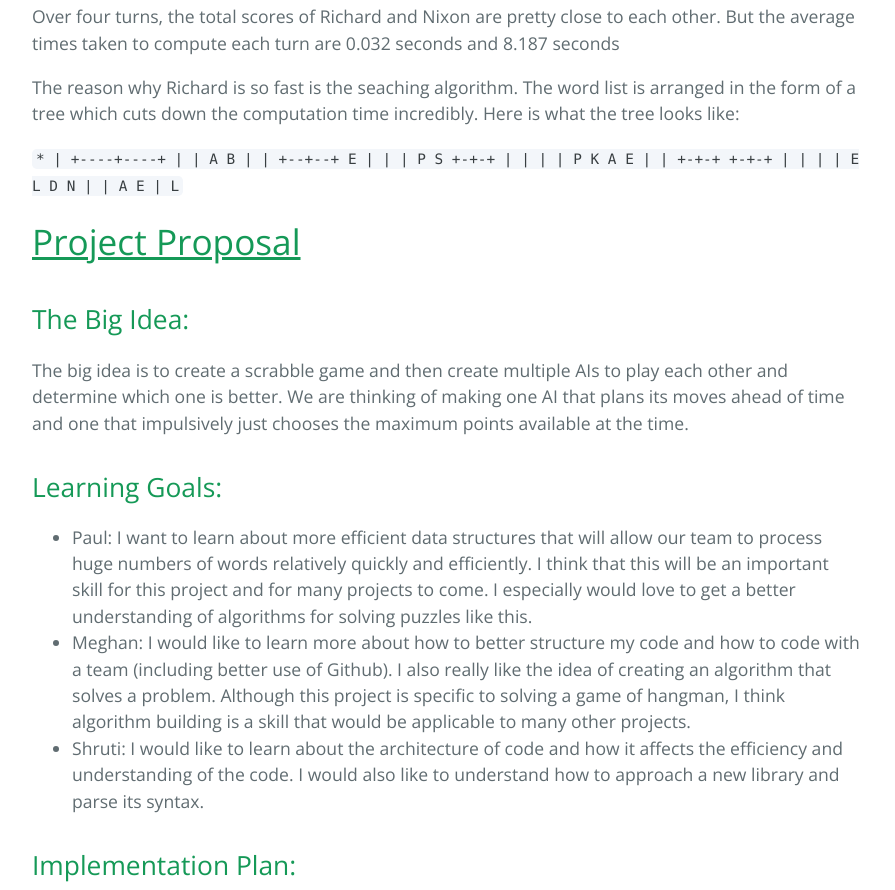
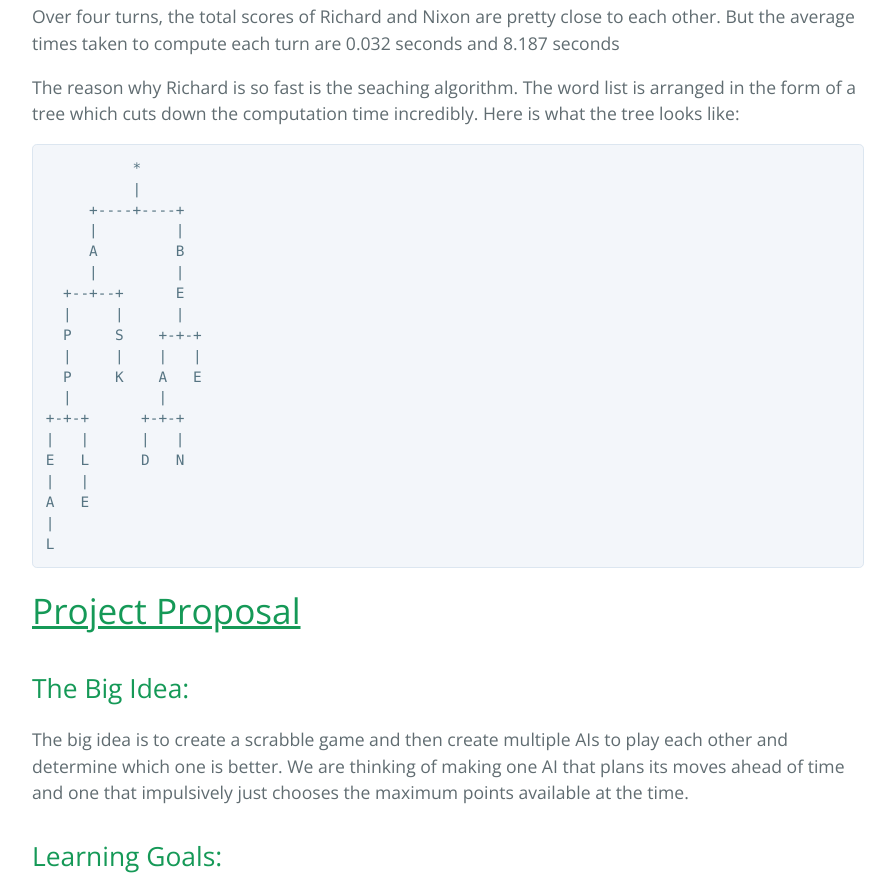
Before and after one commit to shrutiyer/HangmanSolver, a plain HTML site: page index.html in a window 1280 px wide. Shown: the part 2914-3804 px from the top of the page, without its empty margins (192-1087 px from the left). Drawn offline with nearby package versions, Linux system fonts and the light colour scheme.

Commit message:
Update index.html

```diff
--- a/index.html
+++ b/index.html
@@ -77,7 +77,7 @@
           <p><img src="http://i.imgur.com/c6ZWJBm.png" alt="Turn 4"></p>
           <p>Over four turns, the total scores of Richard and Nixon are pretty close to each other. But the average times taken to compute each turn are 0.032 seconds and 8.187 seconds </p>
           <p>The reason why Richard is so fast is the seaching algorithm. The word list is arranged in the form of a tree which cuts down the computation time incredibly. Here is what the tree looks like:</p>
-          <p><code>          *
+<pre><code>          *
           |
      +----+----+
      |         |
@@ -96,7 +96,7 @@ E   L      D   N
 A   E
 |
 L
-</code></p>
+</code></pre>
 
         </div>
 
```
